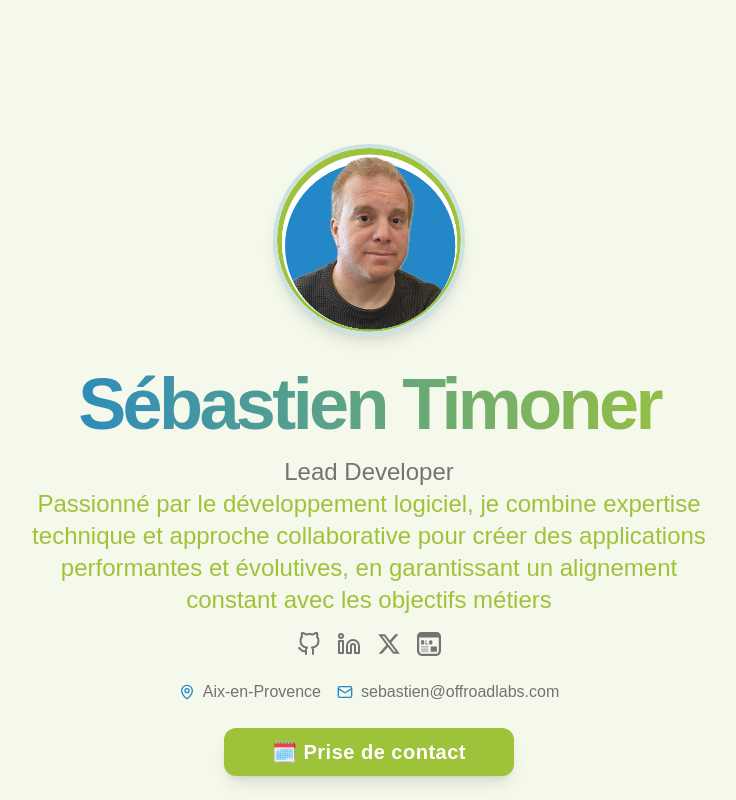
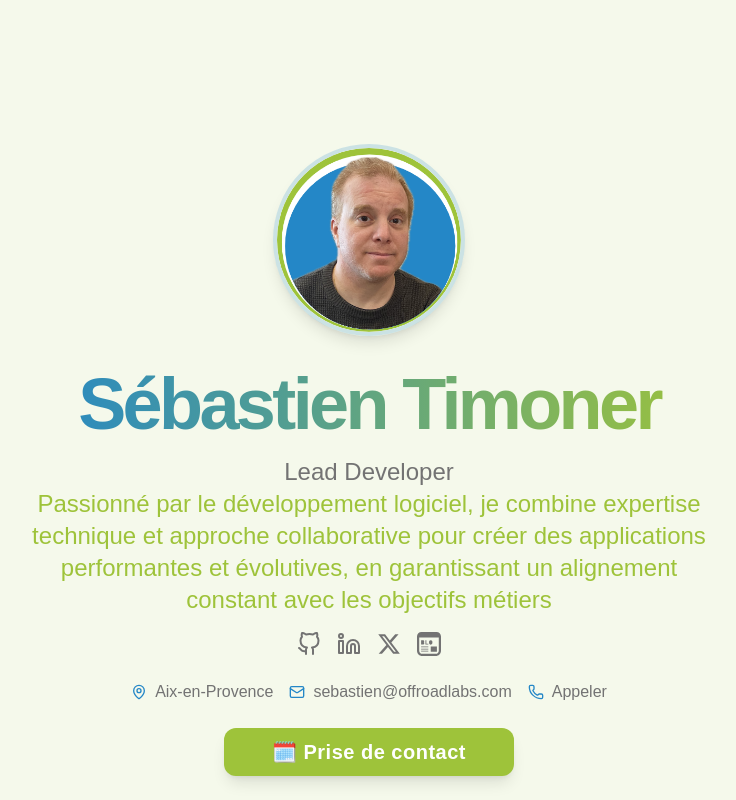
Before and after one commit to offroadlabs/hub-timoner, a Next.js app: page / in a window 1280 px wide. Shown: the top 800 px of the page, without its empty margins (271-1007 px from the left). Built offline with nearby package versions, Linux system fonts and the light colour scheme.

Commit message:
feat: ajout d'un bouton pour m'appeler avec une notification par email pour savoir qu'on va m'appeler depuis le clic sur le site

```diff
--- a/package.json
+++ b/package.json
@@ -19,7 +19,8 @@
     "react": "^19.0.0",
     "react-dom": "^19.0.0",
     "tailwind-merge": "^2.6.0",
-    "tailwindcss-animate": "^1.0.7"
+    "tailwindcss-animate": "^1.0.7",
+    "zod": "^3.24.1"
   },
   "devDependencies": {
     "typescript": "^5",
--- a/src/components/home/hero-section.tsx
+++ b/src/components/home/hero-section.tsx
@@ -5,6 +5,7 @@ import { GitHubIcon } from "@/components/icons/github-icon";
 import { LinkedInIcon } from "@/components/icons/linkedin-icon";
 import { XIcon } from "@/components/icons/x-icon";
 import { BlogIcon } from "@/components/icons/blog-icon";
+import { PhoneButton } from "@/components/ui/phone-button";
 
 export function HeroSection() {
   return (
@@ -84,6 +85,7 @@ export function HeroSection() {
                   sebastien@offroadlabs.com
                 </a>
               </div>
+              <PhoneButton />
             </div>
             <CalendlyButton calendlyUrl="https://calendly.com/timoner/prise-contact" />
           </div>
--- /dev/null
+++ b/src/components/ui/phone-button.tsx
@@ -0,0 +1,42 @@
+"use client";
+
+import { Phone } from "lucide-react";
+import {
+  handlePhoneClick,
+  type PhoneClickInput,
+} from "@/lib/actions/phone-click";
+import { useState } from "react";
+
+export function PhoneButton() {
+  const [isLoading, setIsLoading] = useState(false);
+
+  const handleClick = async () => {
+    try {
+      setIsLoading(true);
+      const data: PhoneClickInput = {
+        timestamp: new Date().toISOString(),
+        userAgent: navigator.userAgent,
+      };
+      const phoneNumber = await handlePhoneClick(data);
+      console.log(phoneNumber);
+      window.location.href = `tel:${phoneNumber}`;
+    } catch (error) {
+      console.error("Error getting phone number:", error);
+    } finally {
+      setIsLoading(false);
+    }
+  };
+
+  return (
+    <div className="flex items-center gap-2">
+      <Phone className="w-4 h-4 text-brand-blue" />
+      <button
+        onClick={handleClick}
+        disabled={isLoading}
+        className="hover:text-brand-green transition-colors disabled:opacity-50"
+      >
+        {isLoading ? "Chargement..." : "Appeler"}
+      </button>
+    </div>
+  );
+}
--- /dev/null
+++ b/src/lib/actions/phone-click.ts
@@ -0,0 +1,60 @@
+"use server";
+
+import { z } from "zod";
+import { after } from "next/server";
+
+const phoneClickSchema = z.object({
+  timestamp: z.string(),
+  userAgent: z.string(),
+});
+
+export type PhoneClickInput = z.infer<typeof phoneClickSchema>;
+
+async function sendNotification(data: PhoneClickInput) {
+  const webhookUrl = process.env.NOTIFICATION_WEBHOOK_URL;
+  if (!webhookUrl) {
+    return;
+  }
+
+  try {
+    const response = await fetch(webhookUrl, {
+      method: "POST",
+      headers: {
+        "Content-Type": "application/json",
+      },
+      body: JSON.stringify({
+        name: "Sébastien Timoner",
+        email: "sebastien@timoner.com",
+        message: `Clic sur le numéro de téléphone\n\nDate: ${new Date(data.timestamp).toLocaleString("fr-FR", { timeZone: "Europe/Paris" })}\nUser Agent: ${data.userAgent}\nSource: hub.timoner.com`,
+      }),
+    });
+
+    if (!response.ok) {
+      console.error("Failed to send notification");
+    }
+  } catch (error) {
+    console.error("Error sending notification:", error);
+  }
+}
+
+export async function handlePhoneClick(data: PhoneClickInput) {
+  try {
+    // Valider les données avec le schéma
+    phoneClickSchema.parse(data);
+
+    const phoneNumber = process.env.PHONE_NUMBER;
+    if (!phoneNumber) {
+      throw new Error("Phone number not configured");
+    }
+
+    const webhookUrl = process.env.NOTIFICATION_WEBHOOK_URL;
+    if (webhookUrl) {
+      after(() => sendNotification(data));
+    }
+
+    return phoneNumber;
+  } catch (error) {
+    console.error("Error handling phone click:", error);
+    throw new Error("Failed to handle phone click");
+  }
+}
```
Also changed, not shown: 1 other file (tests, documents, lock files or other folders).
